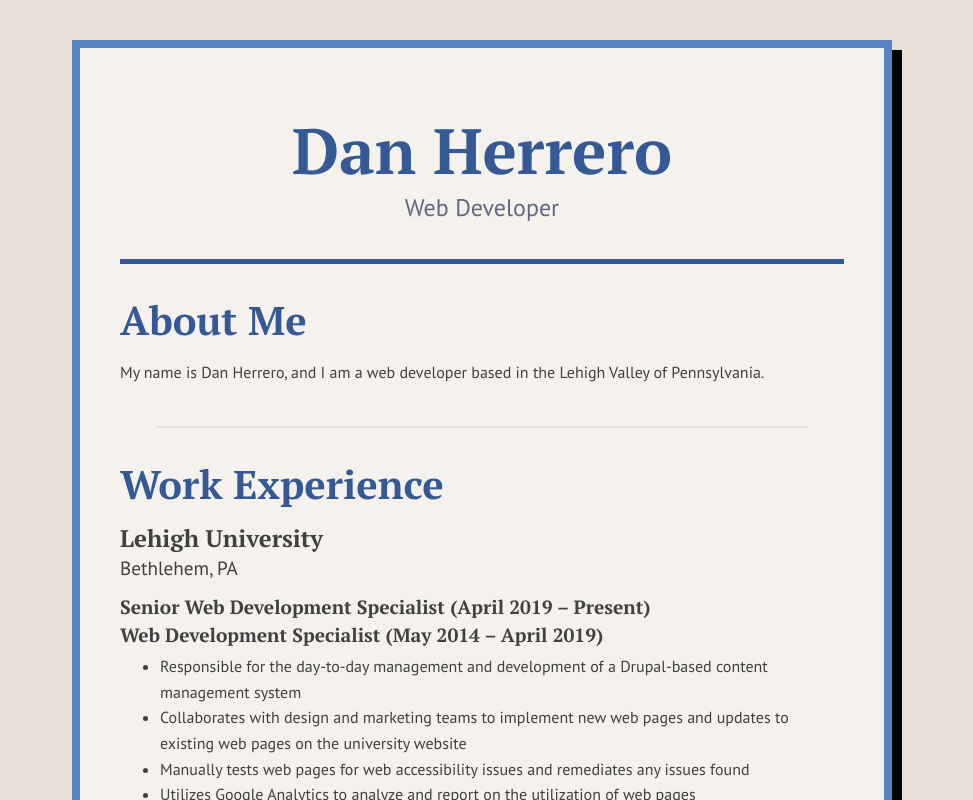
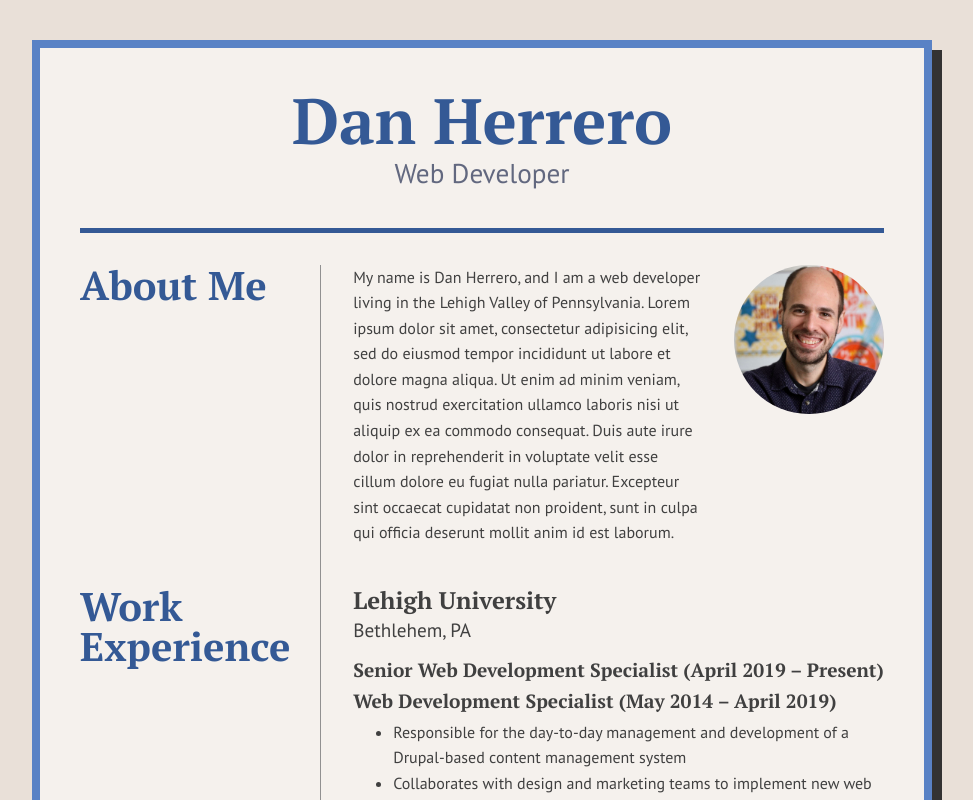
Before and after one commit to danherrero/react-resume, a React (Create React App) app: page / in a window 1280 px wide. Shown: the top 800 px of the page, without its empty margins (158-1131 px from the left). Built offline with nearby package versions, Linux system fonts and the light colour scheme.

Commit message:
more styling, removed icons

```diff
--- a/src/App.css
+++ b/src/App.css
@@ -4,22 +4,40 @@
 body {
     background-color: #E9E0D8;
     font-family: 'PT Sans', sans-serif;
+    padding: 0 40px;
 }
 
-p, ol, ul, dl, table { margin: 0 0 2.5rem 0; }
+p,
+ol,
+ul,
+dl,
+table {
+    margin: 0 0 2.5rem 0;
+}
+
+img.img-fluid {
+    max-width: 100%;
+    height: auto;
+    width: 100%;
+}
 
 h1 {
     color: #345995;
     font-size: 4rem;
     font-family: 'PT Serif', serif;
-  margin-bottom: 0;
+    margin: 0 0 0.5rem 0;
+    line-height: 1;
 }
 
 h2 {
     color: #345995;
-  margin: 0 0 1rem 0;
+    margin: 0 0 1rem;
     font-family: 'PT Serif', serif;
     font-size: 2.5rem;
+    line-height: 1;
+    border: 5px solid #345995;
+    padding: 1rem;
+    text-align: center;
 }
 
 h3 {
@@ -35,63 +53,145 @@ h4 {
 
 .Resume {
     background-color: #F5F1ED;
-  box-shadow: 10px 10px 0px #000;
-  max-width: 820px;
+    box-shadow: 10px 10px 0px #333;
+    max-width: 900px;
     margin: 40px auto;
     border: 8px #5982C5 solid;
     padding: 40px;
 }
 
 .Resume header {
-  border-bottom: 5px solid #345995;
     text-align: center;
 }
 
 .Resume header p {
     color: #62687F;
-  font-size: 1.5rem;
-  margin-bottom: 2rem;
+    font-size: 1.7rem;
+    margin-bottom: 0;
 }
 
-.Resume > section {
-  padding: 1rem 0 1rem 0;
-}
-
-.Resume > header + section {
+.Resume>section {
     padding-top: 2rem;
 }
 
-.Resume > section > * {
+.Resume>section>* {
     max-width: 800px;
     width: 100%;
 }
 
-.Resume > section::after {
+.Resume>section::after {
     content: "";
     border-bottom: 2px solid #e3dede;
-    width: 90%;
+    width: 100%;
     margin: 0 auto;
     display: block;
 }
 
-.Resume > section:last-child::after {
+.Resume>section:last-child::after {
     border-bottom: 0px;
 }
 
-.Resume section > div h3 {
+.Resume section>div h3 {
     margin-bottom: 0;
 }
 
-.Resume section > div h3 + p {
+.Resume section>div h3+p {
     font-size: 1.2rem;
     margin: 0 0 0.75rem 0;
+}
+
+.Resume section>div h4 {
+    margin: 0 0 0.5rem 0;
+}
+
+.Resume section>div ul {
+    margin-top: 0.5rem;
+}
+
+.Resume>section.about p {
+    margin-bottom: 0.5rem;
+}
+
+.Resume>section.about p+img {
+    margin-bottom: 1.5rem;
+}
+
+.Resume section>div .date-range {
+    display: block;
+}
+
+@media only screen and (min-width: 980px) {
+    body {
+        padding: 0;
+    }
+
+    h1 {
+        margin: 0;
+    }
+
+    h2 {
+        border-left: 0;
+        border-top: 0;
+        border-bottom: 0;
+        border-right: 1px #919191 solid;
+        padding: 0 1rem 5rem 0;
+        margin: 0;
+        text-align: left;
+    }
+
+    /* h2 span {
+      display: inline-block;
+      border-bottom: 5px #345995 solid;
+      padding-bottom: 0.5rem;
+    } */
+
+    .Resume header {
+        border-bottom: 5px solid #345995;
+    }
+
+
+    .Resume header p {
+        margin-bottom: 2rem;
+    }
+
+    .Resume>section {
+        padding: 0;
+        display: grid;
+        grid-template-columns: 3fr 7fr;
+    }
+
+    .Resume>header+section {
+        padding-top: 2em;
+    }
+
+    .Resume>section::after {
+        border-bottom: 0px;
 
     }
 
-.Resume section > div h4 {
-  margin: 0 0 0.3rem 0;
+    .Resume>section>div {
+        padding-left: 2rem;
     }
 
-.Resume section > div ul {
-  margin-top: 0.5rem;
+    .Resume>section.about>div {
+        display: grid;
+        grid-template-columns: 7fr 3fr;
+        column-gap: 2rem;
     }
+
+    .Resume>section.about>div img {
+        border-radius: 50%;
+    }
+
+    .Resume>section.about p {
+        margin-bottom: 2.5rem;
+    }
+
+    .Resume>section.about p+img {
+        margin-bottom: 0;
+    }
+
+    .Resume section>div .date-range {
+        display: inline-block;
+    }
+}
--- a/src/App.js
+++ b/src/App.js
@@ -3,6 +3,7 @@ import Header from './components/Header'
 import About from './components/About'
 import Experience from './components/Experience'
 import Education from './components/Education'
+
 
 class App extends Component {
   render() {
--- a/src/components/About.js
+++ b/src/components/About.js
@@ -1,14 +1,20 @@
 import React, { Component } from 'react'
-
+import me from '../assets/dan.jpeg';
 
 class About extends Component {
 
 render() {
   return (
      <section className="about">
-     	<h2>About Me</h2>
+     	<h2><span>About Me</span></h2>
      	<div>
-     	<p>My name is Dan Herrero, and I am a web developer based in the Lehigh Valley of Pennsylvania.</p>
+     	<p>My name is Dan Herrero, and I am a web developer living in the Lehigh Valley of Pennsylvania. Lorem ipsum dolor sit amet, consectetur adipisicing elit, sed do eiusmod
+     	tempor incididunt ut labore et dolore magna aliqua. Ut enim ad minim veniam,
+     	quis nostrud exercitation ullamco laboris nisi ut aliquip ex ea commodo
+     	consequat. Duis aute irure dolor in reprehenderit in voluptate velit esse
+     	cillum dolore eu fugiat nulla pariatur. Excepteur sint occaecat cupidatat non
+     	proident, sunt in culpa qui officia deserunt mollit anim id est laborum.</p>
+     	<img src={me} alt="Dan smiling" className="img-fluid circle-image" />
      	</div>
      </section>
   )
--- a/src/components/Education.js
+++ b/src/components/Education.js
@@ -6,7 +6,7 @@ class Education extends Component {
     render() {
         return (
             <section className="education">
-     	<h2>Education</h2>
+     	<h2><span>Education</span></h2>
      	     <div>
      	<h3>Bachelor of Science in Media Communications &amp; Technology</h3>
      	<p>East Stroudsburg University, PA<br />2005-2009</p>
--- a/src/components/Experience.js
+++ b/src/components/Experience.js
@@ -6,15 +6,15 @@ class Experience extends Component {
         let experience = require('./data/experience.json');
         return (
             <section className="experience">
-  		<h2>Work Experience</h2>
-
+  		<h2><span>Work Experience</span></h2>
+  		<div>
   		{experience.map((item, i) => (
   			<div key={i}>
   				<h3>{item.name}</h3>
   				<p>{item.location}</p>
 
   				{item.titles.map((title, i) => (
-        	    		<h4 key={i}>{title[0]} ({title[1]})</h4>
+        	    		<h4 key={i}>{title[0]} <span className="date-range">({title[1]})</span></h4>
     			))}
     			<ul>
     			{item.responsibilities.map((responsibility, i) => (
@@ -23,6 +23,7 @@ class Experience extends Component {
 				</ul>
     		</div>
   		))}
+  		</div>
     </section>
         )
     }
--- a/src/components/data/experience.json
+++ b/src/components/data/experience.json
@@ -26,4 +26,17 @@
 	  "Provided training and technical assistance for users of the content management system",
 	  "Managed social media accounts for the organization"
 	]
+},
+{
+
+	"id": 3,
+	"name": "Freelancer",
+	"location": "Allentown, PA",
+	"titles": [["Web Developer", "January 2009 – September 2011"]],
+	"responsibilities": [
+	  "Utilized HTML, CSS, Javascript, and PHP to develop websites for clients",
+	  "Collaborated with leaders in Stewardship & Development to develop an online giving platform",
+	  "Built and supported custom Wordpress themes and plugins",
+	  "Provided technical support via email and phone for clients"
+	]
 }]
--- a/src/index.js
+++ b/src/index.js
@@ -1,7 +1,8 @@
-import React, {Component} from 'react'
+import React from 'react'
 import ReactDOM from 'react-dom'
 import App from './App'
 import './App.css'
+import 'font-awesome/css/font-awesome.min.css';
 
 
 ReactDOM.render(<App />, document.getElementById('root'))
```
Also changed, not shown: src/components/Contact.js (added, +19 -0 lines), src/assets/dan.jpeg (added). Lines whose indentation alone changed are shown as unchanged.
